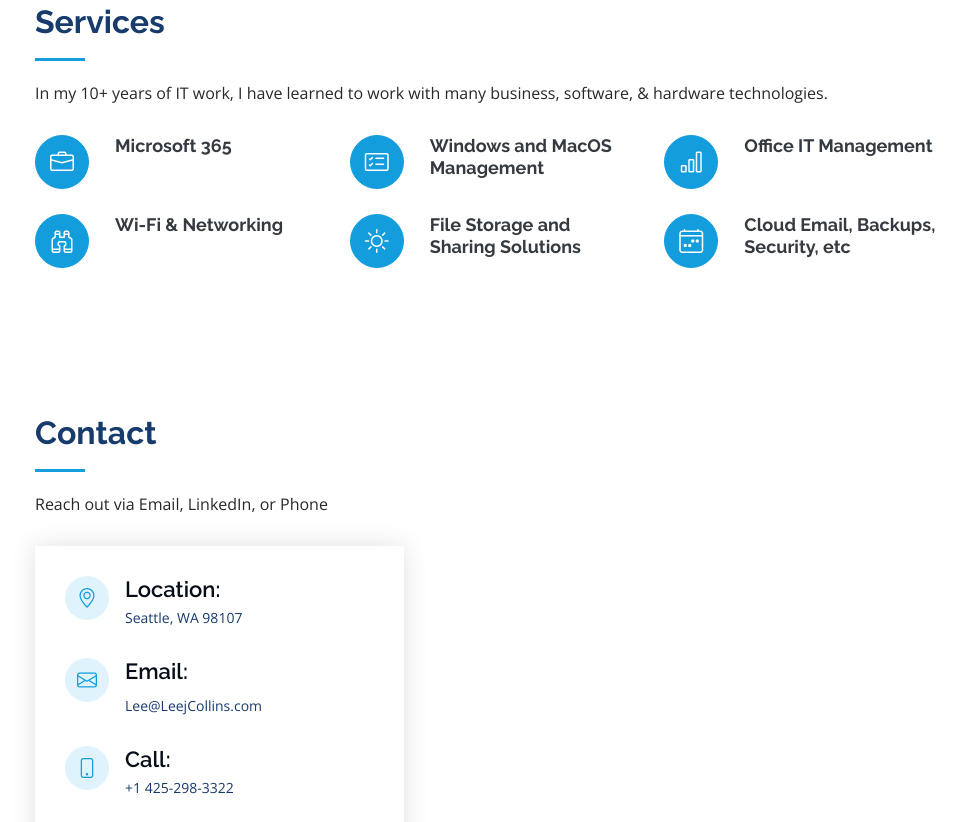
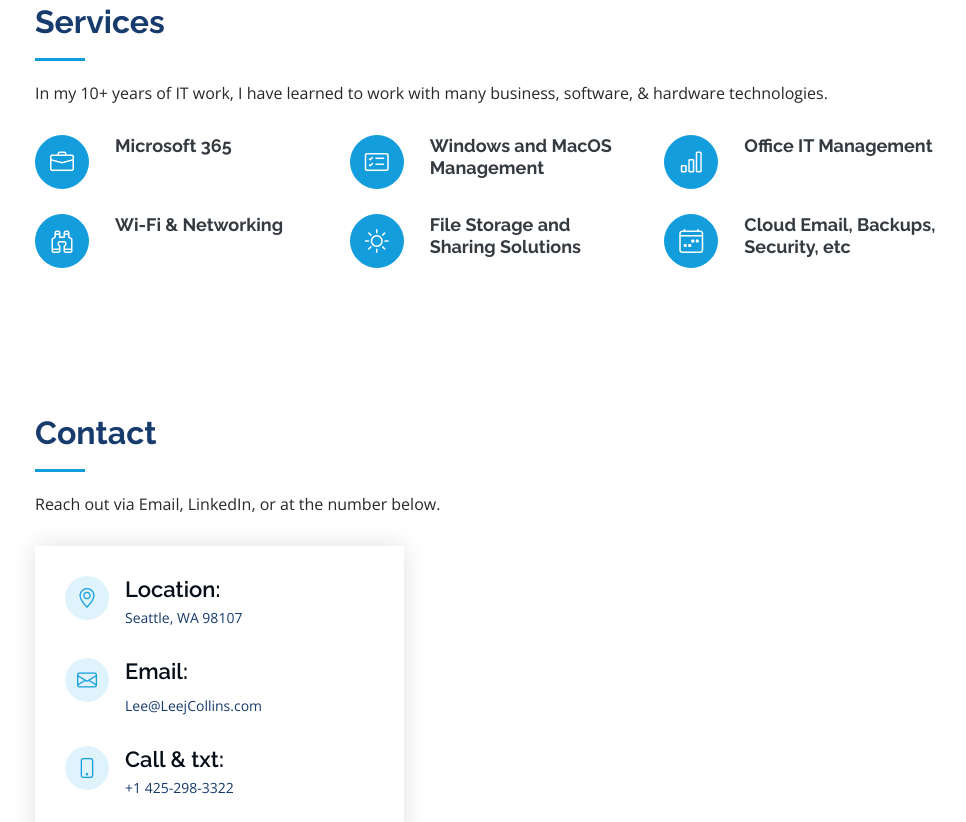
Before and after one commit to leejcollins/LeejCollins.com, a plain HTML site: page index.html in a window 1280 px wide. Shown: the part 839-1661 px from the top of the page, without its empty margins (295-1261 px from the left). Drawn offline with nearby package versions, Linux system fonts and the light colour scheme.

Commit message:
Update index.html

```diff
--- a/index.html
+++ b/index.html
@@ -81,7 +81,7 @@
 
         <div class="section-title">
           <h2>About</h2>
-          <p>I am a Seattle local who has been suporting local businesses with their IT and technology needs for 10+ years. </p>
+          <p>I am a Seattle local who has been supporting local businesses with their IT and technology needs for 10+ years. </p>
         </div>
 
         <div class="row">
@@ -152,7 +152,7 @@
 
         <div class="section-title">
           <h2>Contact</h2>
-          <p>Reach out via Email, LinkedIn, or Phone</p>
+          <p>Reach out via Email, LinkedIn, or at the number below.</p>
         </div>
 
         <div class="row" data-aos="fade-in">
@@ -173,7 +173,7 @@
 
               <div class="phone">
                 <i class="bi bi-phone"></i>
-                <h4>Call:</h4>
+                <h4>Call & txt:</h4>
                 <p>+1 425-298-3322</p>
               </div>
 
```
